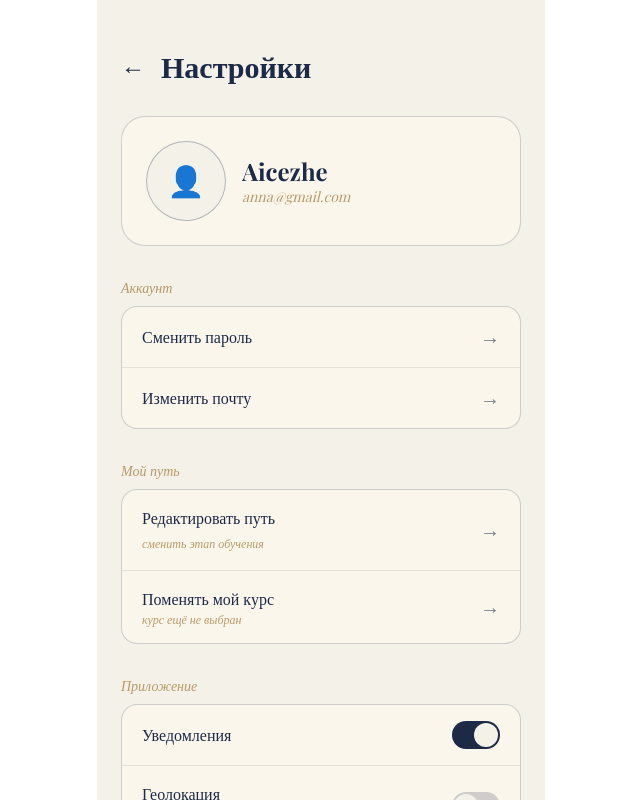
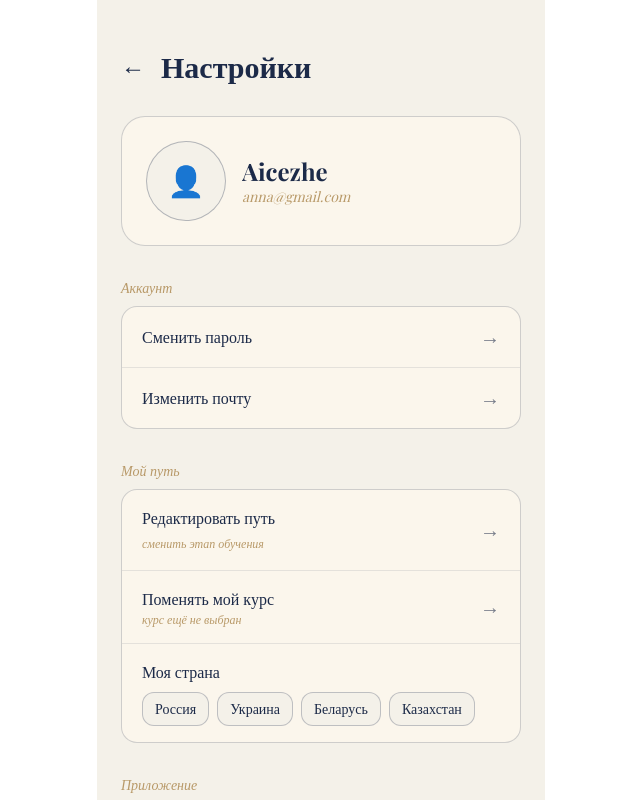
Before and after one commit to aicezhe/cis-frontend, a React (Vite) app: page /settings in a window 1280 px wide. Shown: the top 800 px of the page, without its empty margins (319-959 px from the left). Built offline with nearby package versions, Linux system fonts and the light colour scheme; no server answers; a web font is replaced by a local one.

Commit message:
fix(docs): legalization fallback for no-country users + country picker in Settings

```diff
--- a/src/pages/ProgramDocumentsPage.tsx
+++ b/src/pages/ProgramDocumentsPage.tsx
@@ -13,7 +13,38 @@ function loadChecked(): string[] {
 // Блок страновой легализации — встраивается в карточку диплома
 function LegalizationInline() {
   const { legalization, loading } = useMyLegalization();
-  if (loading || !legalization) return null;
+
+  if (loading) {
+    return (
+      <div className="mt-4 border-t border-navy/10 pt-3">
+        <p className="font-serif text-navy/50 text-xs italic">Загрузка данных по стране…</p>
+      </div>
+    );
+  }
+
+  if (!legalization) {
+    // Страна не определена — показываем общий порядок
+    return (
+      <div className="mt-4 border-t border-navy/10 pt-3 flex flex-col gap-2">
+        <p className="font-serif text-gold text-xs italic">Общий порядок легализации</p>
+        <div className="flex flex-col gap-1.5">
+          {[
+            '1. Апостиль документа об образовании — через уполномоченный орган своей страны',
+            '2. Нотариально заверенный перевод на итальянский у аккредитованного переводчика',
+            '3. Признание в Италии: CIMEA (cimea-diplome.it) или DDV через консульство Италии',
+          ].map((s, i) => (
+            <div key={i} className="flex items-start gap-2">
+              <span className="text-gold text-xs flex-shrink-0 mt-0.5">◆</span>
+              <p className="font-serif text-navy/70 text-xs leading-relaxed">{s}</p>
+            </div>
+          ))}
+        </div>
+        <p className="font-serif text-navy/40 text-[11px] italic">
+          Для точного порядка по твоей стране — выбери страну в Настройках
+        </p>
+      </div>
+    );
+  }
   const leg = legalization.diploma_legalization;
   return (
     <div className="mt-4 border-t border-navy/10 pt-4 flex flex-col gap-3">
--- a/src/pages/SettingsPage.tsx
+++ b/src/pages/SettingsPage.tsx
@@ -61,6 +61,15 @@ export default function SettingsPage() {
 
   const courseName = localStorage.getItem('cispr_course_name');
 
+  const COUNTRY_LABELS: Record<string, string> = { ru: 'Россия', ua: 'Украина', by: 'Беларусь', kz: 'Казахстан' };
+  const [country, setCountryState] = useState(localStorage.getItem('cispr_country') || '');
+
+  function handleCountryChange(code: string) {
+    setCountryState(code);
+    localStorage.setItem('cispr_country', code);
+    try { api.updateProfile({ country: code }); } catch { /* non-critical */ }
+  }
+
   return (
     <div className="relative min-h-screen max-w-md mx-auto bg-cream flex flex-col pb-10">
 
@@ -118,7 +127,7 @@ export default function SettingsPage() {
 
         <button
           onClick={handleChangeCourse}
-          className="w-full flex items-center justify-between px-5 py-4"
+          className="w-full flex items-center justify-between px-5 py-4 border-b border-navy/10"
         >
           <div className="text-left min-w-0 pr-3">
             <span className="font-serif text-navy text-base block">Поменять мой курс</span>
@@ -128,6 +137,32 @@ export default function SettingsPage() {
           </div>
           <span className="text-navy/60 text-xl flex-shrink-0">→</span>
         </button>
+
+        {/* Страна — влияет на расчёт расходов и блок легализации документов */}
+        <div className="px-5 py-4">
+          <span className="font-serif text-navy text-base block mb-2">Моя страна</span>
+          <div className="flex gap-2 flex-wrap">
+            {(['ru', 'ua', 'by', 'kz'] as const).map((code) => (
+              <button
+                key={code}
+                onClick={() => handleCountryChange(code)}
+                className={
+                  'font-serif text-sm rounded-xl px-3 py-1.5 border transition-colors ' +
+                  (country === code
+                    ? 'bg-navy text-gold border-navy'
+                    : 'bg-cream text-navy border-navy/25')
+                }
+              >
+                {COUNTRY_LABELS[code]}
+              </button>
+            ))}
+          </div>
+          {country && (
+            <p className="font-serif text-navy/50 text-xs italic mt-2">
+              Влияет на расходы и инструкцию по документам
+            </p>
+          )}
+        </div>
 
       </div>
 
```
